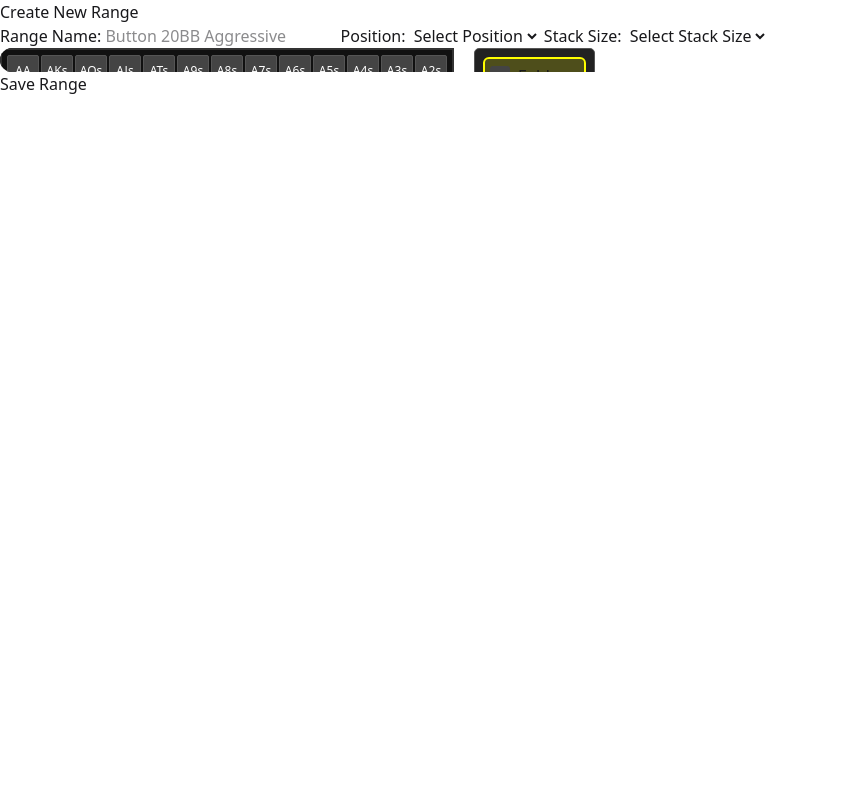
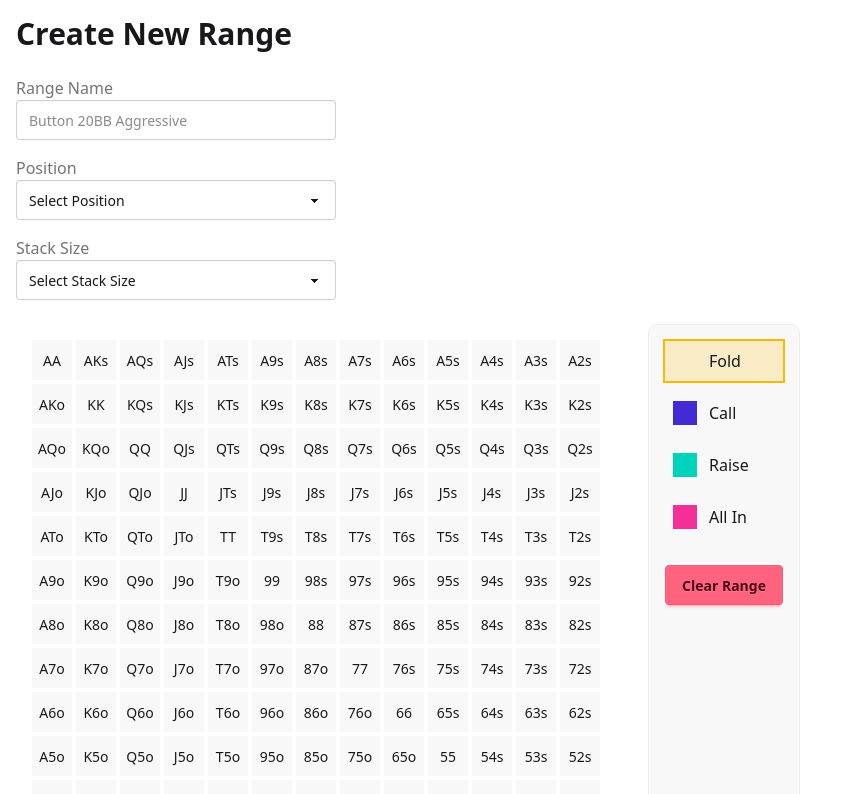
Before and after one commit to EstevanRamos/PreflopTrainer, a SvelteKit app in the folder preflop-trainer/: page /ranges/create in a window 1280 px wide. Shown: the top 794 px of the page, without its empty margins (0-863 px from the left). Built offline with nearby package versions, Linux system fonts and the light colour scheme.

Commit message:
added seperate range control component, updated UI in dashboard, updated Range create svelte

```diff
--- /dev/null
+++ b/preflop-trainer/src/lib/components/RangeControls.svelte
@@ -0,0 +1,30 @@
+<script>
+    export let selectedAction;
+    export let onSetAction;
+    export let onClearRange;
+    export let actions = [
+        { id: 'fold', label: 'Fold', color: 'b2' },
+        { id: 'call', label: 'Call', color: 'bg-primary' },
+        { id: 'raise', label: 'Raise', color: 'bg-accent' },
+        { id: 'allin', label: 'All In', color: 'bg-secondary' }
+    ];
+</script>
+
+<div class="flex flex-col gap-3 bg-base-200 p-4 rounded-box border border-base-300">
+    {#each actions as action}
+        <button
+            class="flex items-center gap-3 p-2 rounded-btn transition-colors hover:bg-base-300 {selectedAction === action.id ? 'outline outline-2 outline-warning bg-warning/20' : ''}"
+            on:click={() => onSetAction(action.id)}
+        >
+            <div class="w-6 h-6 rounded-btn {action.color}"></div>
+            <span>{action.label}</span>
+        </button>
+    {/each}
+
+    <button
+        class="mt-4 btn btn-error w-full"
+        on:click={onClearRange}
+    >
+        Clear Range
+    </button>
+</div>
--- a/preflop-trainer/src/lib/components/rangeselector.svelte
+++ b/preflop-trainer/src/lib/components/rangeselector.svelte
@@ -1,8 +1,9 @@
+<script>
+import RangeControls from './RangeControls.svelte';
 
-<script>
 const ranks = ['A', 'K', 'Q', 'J', 'T', '9', '8', '7', '6', '5', '4', '3', '2'];
 
-let {selectedHands= $bindable()} = $props();
+let {selectedHands = $bindable(), showControls = $bindable(true)} = $props();
 let selectedAction = $state('fold');
 let isDragging = $state(false);
 
@@ -29,6 +30,43 @@ function clearRange() {
     selectedHands = {}; // Reset all hands to 'fold'
 }
 
+function selectLine(hand) {
+    const [first, second, type] = hand.match(/([AKQJT98765432])([AKQJT98765432])(o|s)?/).slice(1);
+    const newSelectedHands = { ...selectedHands };
+
+    if (first === second) { // Pairs
+        // Select all pairs above this one
+        const startIdx = ranks.indexOf(first);
+        for (let i = 0; i <= startIdx; i++) {
+            newSelectedHands[ranks[i] + ranks[i]] = selectedAction;
+        }
+    } else if (type === 's') { // Suited
+        // Select all hands to the left in the same row
+        const rowIdx = ranks.indexOf(first);
+        const colIdx = ranks.indexOf(second);
+        for (let j = 0; j <= colIdx; j++) {
+            if (rowIdx < ranks.indexOf(ranks[j])) {
+                newSelectedHands[first + ranks[j] + 's'] = selectedAction;
+            }
+        }
+    } else { // Offsuit
+        // Select all hands in the same column
+        const rowIdx = ranks.indexOf(first);
+        const colIdx = ranks.indexOf(second);
+        console.log(rowIdx, colIdx)
+        for (let i = colIdx; i > 0; i--) {
+    // Skip the hand against itself
+                newSelectedHands[ranks[rowIdx] + ranks[i] + 'o'] = selectedAction;
+        }
+    }
+
+    selectedHands = newSelectedHands;
+}
+
+function handleContextMenu(event, hand) {
+    event.preventDefault(); // Prevent default context menu
+    selectLine(hand);
+}
 
 async function saveRange() {
     try {
@@ -49,32 +87,50 @@ async function saveRange() {
 </script>
 
 
-<div class="container" on:mouseup={stopSelection} on:mouseleave={stopSelection}>
+<div class="container" role="grid" tabindex="0"
+    onmouseup={stopSelection}
+    onmouseleave={stopSelection}>
     <!-- Hand Range Grid -->
+    <div class="range-border">
         <div class="grid">
             {#each ranks as row, i}
                 {#each ranks as col, j}
                     {#if i === j}
                         <div
+                            role="button"
                             class="hand {selectedHands[row + row] || 'fold'}"
-                        on:mousedown={() => startSelection(row + row)}
-                        on:mouseover={() => continueSelection(row + row)}
+                            onmousedown={() => startSelection(row + row)}
+                            onmouseover={() => continueSelection(row + row)}
+                            onfocus={() => continueSelection(row + row)}
+                            oncontextmenu={(e) => handleContextMenu(e, row + row)}
+                            onkeydown={e => e.key === 'Enter' && startSelection(row + row)}
+                            tabindex="0"
                         >
                             {row}{row}
                         </div>
                     {:else if i < j}
                         <div
+                            role="button"
                             class="hand {selectedHands[row + col + 's'] || 'fold'}"
-                        on:mousedown={() => startSelection(row + col + 's')}
-                        on:mouseover={() => continueSelection(row + col + 's')}
+                            onmousedown={() => startSelection(row + col + 's')}
+                            onmouseover={() => continueSelection(row + col + 's')}
+                            onfocus={() => continueSelection(row + col + 's')}
+                            oncontextmenu={(e) => handleContextMenu(e, row + col + 's')}
+                            onkeydown={e => e.key === 'Enter' && startSelection(row + col + 's')}
+                            tabindex="0"
                         >
                             {row}{col}s
                         </div>
                     {:else}
                         <div
+                            role="button"
                             class="hand {selectedHands[col + row + 'o'] || 'fold'}"
-                        on:mousedown={() => startSelection(col + row + 'o')}
-                        on:mouseover={() => continueSelection(col + row + 'o')}
+                            onmousedown={() => startSelection(col + row + 'o')}
+                            onmouseover={() => continueSelection(col + row + 'o')}
+                            onfocus={() => continueSelection(col + row + 'o')}
+                            oncontextmenu={(e) => handleContextMenu(e, col + row + 'o')}
+                            onkeydown={e => e.key === 'Enter' && startSelection(col + row + 'o')}
+                            tabindex="0"
                         >
                             {col}{row}o
                         </div>
@@ -82,122 +138,76 @@ async function saveRange() {
                 {/each}
             {/each}
         </div>
+    </div>
 
-    <!-- Clickable Legend -->
-    <div class="legend">
-        <div class="legend-item" class:selected={selectedAction === 'fold'} on:click={() => setAction('fold')}>
-            <div class="legend-box fold-box"></div>
-            <span>Fold</span>
-        </div>
-        <div class="legend-item" class:selected={selectedAction === 'call'} on:click={() => setAction('call')}>
-            <div class="legend-box call-box"></div>
-            <span>Call</span>
-        </div>
-        <div class="legend-item" class:selected={selectedAction === 'raise'} on:click={() => setAction('raise')}>
-            <div class="legend-box raise-box"></div>
-            <span>Raise</span>
-        </div>
-        <!-- Clear Range Button -->
-        <button class="clear-button" on:click={clearRange}>Clear Range</button>
-    </div>
+    {#if showControls}
+        <RangeControls
+            {selectedAction}
+            onSetAction={setAction}
+            onClearRange={clearRange}
+        />
+    {/if}
 </div>
 
 <style>
     .container {
         display: flex;
-        gap: 20px;
-        user-select: none; /* Prevent text selection while dragging */
+        gap: 2rem;
+        user-select: none;
+    }
+
+    .range-border {
+        padding: 16px;
+        border: 4px solid hsl(var(--p));
+        border-radius: calc(var(--rounded-box) + 4px);
+        background: hsl(var(--b2));
     }
 
     .grid {
         display: grid;
         grid-template-columns: repeat(13, 1fr);
-        gap: 2px;
-        border: 2px solid #333;
-        padding: 5px;
-        background: #111;
+        gap: 4px;
+        border: none;
     }
 
     .hand {
         display: flex;
         align-items: center;
         justify-content: center;
-        width: 32px;
-        height: 32px;
-        font-size: 12px;
+        width: 40px;
+        height: 40px;
+        font-size: 14px;
         text-align: center;
-        border: 1px solid #555;
-        background: #222;
-        color: white;
-        border-radius: 2px;
+        border: 1px solid hsl(var(--b3));
+        border-radius: var(--rounded-btn);
         transition: background 0.2s ease, transform 0.1s ease;
         cursor: pointer;
     }
 
-    .fold { background: #444; }
-    .call { background: #007bff; }
-    .raise { background: #dc3545; }
-
     .hand:hover {
         transform: scale(1.1);
-        filter: brightness(1.3);
-    }
-
-    /* Clickable Legend */
-    .legend {
-        display: flex;
-        flex-direction: column;
-        gap: 10px;
-        background: #222;
-        padding: 10px;
-        border-radius: 5px;
-        border: 1px solid #555;
-        cursor: pointer;
-    }
-
-    .legend-item {
-        display: flex;
-        align-items: center;
-        gap: 8px;
-        padding: 5px;
-        border-radius: 4px;
-        transition: background 0.2s;
-    }
-
-    .legend-item:hover {
         filter: brightness(1.2);
     }
 
-    .legend-box {
-        width: 20px;
-        height: 20px;
-        border-radius: 3px;
+    .fold {
+        background-color: var(--color-base-200);
     }
 
-    .fold-box { background: #444; }
-    .call-box { background: #007bff; }
-    .raise-box { background: #dc3545; }
-
-        /* Clear Range Button */
-        .clear-button {
-        margin-top: 10px;
-        padding: 5px 10px;
-        font-size: 14px;
-        background: #ff5555;
-        color: white;
-        border: none;
-        cursor: pointer;
-        border-radius: 4px;
-        text-align: center;
+    .call {
+        background-color: var(--color-primary);
     }
 
-    .clear-button:hover {
-        background: #ff3333;
+    .raise {
+        background-color: var(--color-accent);
     }
 
-    /* Highlight selected action */
+    .allin {
+        background-color: var(--color-secondary);
+
+    }
+
     .selected {
-        outline: 2px solid yellow;
-        background: rgba(255, 255, 0, 0.2);
+        outline: 2px solid hsl(var(--wa));
+        background: hsl(var(--wa) / 0.2);
     }
 </style>
--- a/preflop-trainer/src/routes/dashboard/+page.svelte
+++ b/preflop-trainer/src/routes/dashboard/+page.svelte
@@ -12,6 +12,8 @@
         <button class="btn btn-primary" type="submit">Logout</button>
     </form>
 
+    <a href="/ranges/create" class="btn btn-primary">Create Range</a>
+
 {:else}
     <p>You are not logged in.</p>
     <a href="/login">Login</a>
--- a/preflop-trainer/src/routes/ranges/create/+page.svelte
+++ b/preflop-trainer/src/routes/ranges/create/+page.svelte
@@ -1,5 +1,6 @@
 <script>
     import Rangeselector from "$lib/components/rangeselector.svelte";
+    import RangeControls from "$lib/components/rangecontrols.svelte";
     //import PocketBase from 'pocketbase';
 
    // const pb = new PocketBase('http://127.0.0.1:8090');
@@ -15,8 +16,8 @@
     let selectedAction = $state('fold');
     let isDragging = $state(false);
 
-    function setAction(action) {
-        selectedAction = action;
+    function handleActionChange(event) {
+        selectedAction = event.detail;
     }
 
     function startSelection(hand) {
@@ -57,38 +58,67 @@
     }
 </script>
 
-<h1>Create New Range</h1>
+<div class="container mx-auto p-4">
+    <h1 class="text-3xl font-bold mb-6">Create New Range</h1>
 
-<label>
-    Range Name:
-    <input type="text" bind:value={name} placeholder="Button 20BB Aggressive" />
+    <div class="form-control w-full max-w-xs mb-4">
+        <label class="label" for="range-name">
+            <span class="label-text">Range Name</span>
         </label>
+        <input
+            id="range-name"
+            type="text"
+            bind:value={name}
+            placeholder="Button 20BB Aggressive"
+            class="input input-bordered w-full"
+        />
+    </div>
 
-<label>
-    Position:
-    <select bind:value={position}>
+    <div class="form-control w-full max-w-xs mb-4">
+        <label class="label" for="position">
+            <span class="label-text">Position</span>
+        </label>
+        <select id="position" bind:value={position} class="select select-bordered w-full">
             <option value="">Select Position</option>
             {#each positions as pos}
                 <option value={pos}>{pos}</option>
             {/each}
         </select>
+    </div>
+
+    <div class="form-control w-full max-w-xs mb-6">
+        <label class="label" for="stack-size">
+            <span class="label-text">Stack Size</span>
         </label>
-
-<label>
-    Stack Size:
-    <select bind:value={stackSize}>
+        <select id="stack-size" bind:value={stackSize} class="select select-bordered w-full">
             <option value="">Select Stack Size</option>
             {#each stackSizes as size}
                 <option value={size}>{size}</option>
             {/each}
         </select>
-</label>
-<div class="range container">
-    <Rangeselector bind:selectedHands/>
     </div>
-<button on:click={saveRange} disabled={!name || !position || !stackSize}>
+
+    <div class="mb-6">
+        <Rangeselector
+            bind:selectedHands
+            {selectedAction}
+            {isDragging}
+            showControls={true}
+            on:startSelection={startSelection}
+            on:continueSelection={continueSelection}
+            on:stopSelection={stopSelection}
+        />
+    </div>
+
+    <button
+        on:click={saveRange}
+        disabled={!name || !position || !stackSize}
+        class="btn btn-primary"
+    >
         Save Range
     </button>
+</div>
 
 <style>
+    /* Add any custom styles here */
 </style>
```
Lines whose indentation alone changed are shown as unchanged.
